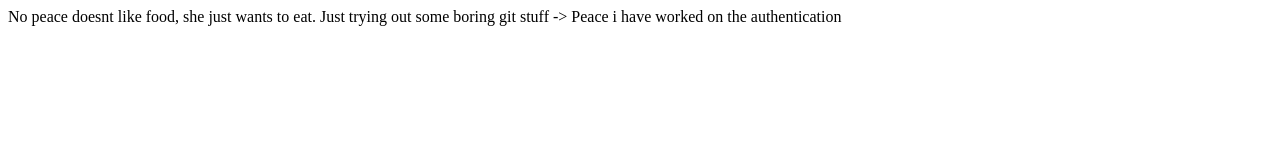
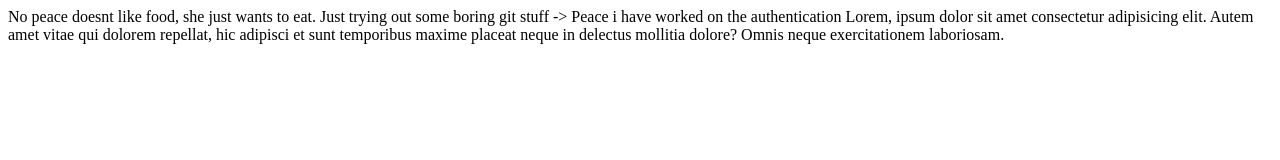
Before and after one commit to almapeace/git-folder, a plain HTML site: page index.html in a window 1280 px wide. Drawn offline with Linux system fonts and the light colour scheme.

Commit message:
updated feat

```diff
--- a/index.html
+++ b/index.html
@@ -12,4 +12,6 @@
 
     Just trying out some boring git stuff -> Peace
     i have worked on the authentication
+
+    Lorem, ipsum dolor sit amet consectetur adipisicing elit. Autem amet vitae qui dolorem repellat, hic adipisci et sunt temporibus maxime placeat neque in delectus mollitia dolore? Omnis neque exercitationem laboriosam.
 </body>
```
